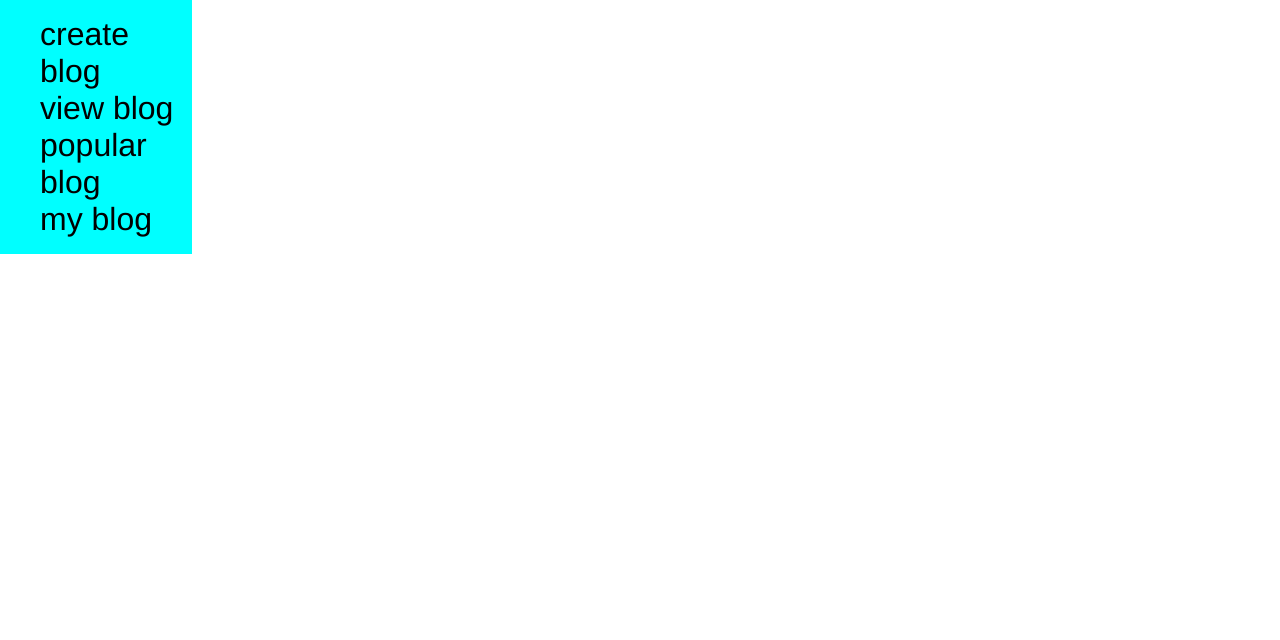
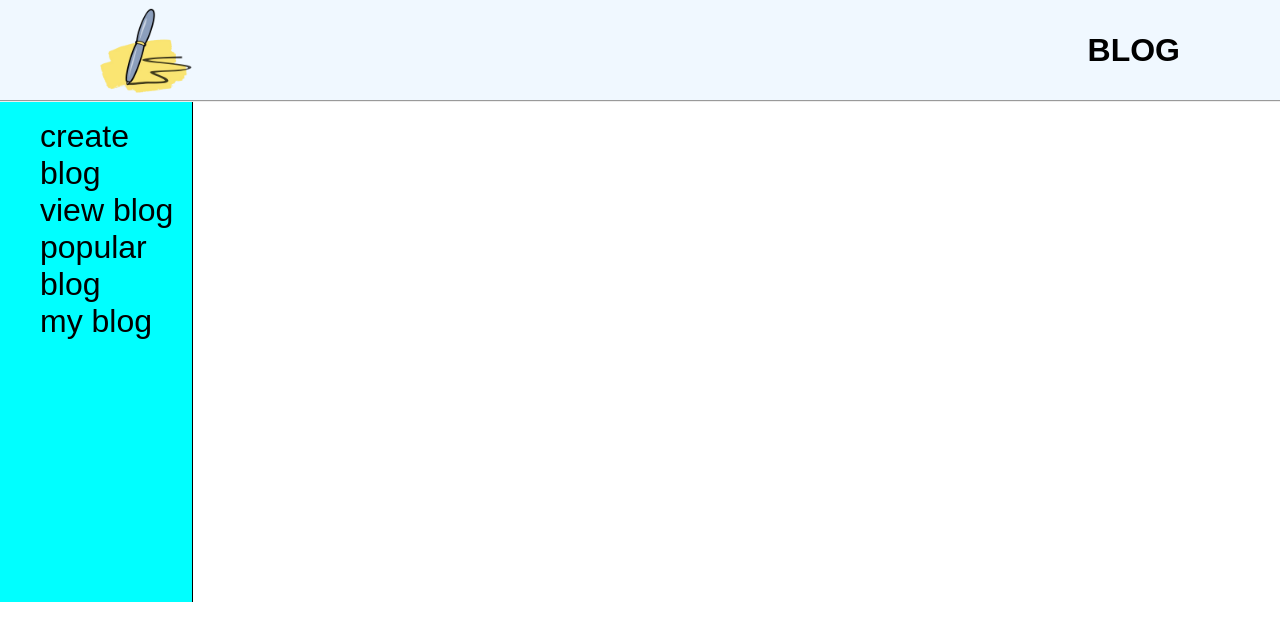
Before and after one commit to lakshayrajouri/blogWebsite, a plain HTML site: page index.html in a window 1280 px wide. Drawn offline with Linux system fonts and the light colour scheme.

Commit message:
stable v1

```diff
--- a/index.html
+++ b/index.html
@@ -7,6 +7,12 @@
     <title>Document</title>
 </head>
 <body>
+    <div id="top">
+        <img class="logo" src="images/logo.png" alt="">
+        <h1>BLOG</h1>
+    </div>
+    <hr>
+    <section id="main">
         <nav>
             <ul>
                 <li>create blog</li>
@@ -15,8 +21,12 @@
                 <li>my blog</li>
             </ul>
         </nav>
-    <section id="blogs">
 
+        <div id="vl"></div>
+
+        <div id="blogs-div">
+
+        </div>
     </section>
 </body>
 </html>
--- a/styles.css
+++ b/styles.css
@@ -1,11 +1,37 @@
 body{
     margin: 0;
-    font-family: 'Franklin Gothic Medium', 'Arial Narrow', Arial, sans-serif;
+    font-family: Arial, Helvetica, sans-serif;
+}
+#top{
+    padding: 0 100px 0 100px;
+    height: 100px;
+    display: flex;
+    justify-content: space-between;
+    background-color: aliceblue;
+}
+#top h1{
+    align-self: center;
+}
+.logo{
+    height: 100%;
+}
+
+hr{
+    margin: 0;
+    width: 100%;
+    border-left-width: 0;
+    border-right-width: 0;
+}
+
+#main {
+    display: flex;
 }
 
 nav{
     background-color: aqua;
-    display: inline-block;
+    z-index: 1;
+    left: 0;
+    overflow-x: hidden;
     width: 15%;
     height: auto;
 }
@@ -16,3 +42,14 @@ li{
     display: inline-block;
     font-size: 2rem;
 }
+
+#vl{
+    border-left: 1px solid black;
+    height: 500px;
+}
+
+#blogs{
+    height: 100px;
+    width: 85%;
+    background-color: red;
+}
```
Also changed, not shown: images/logo.png (added). Lines whose indentation alone changed are shown as unchanged.
